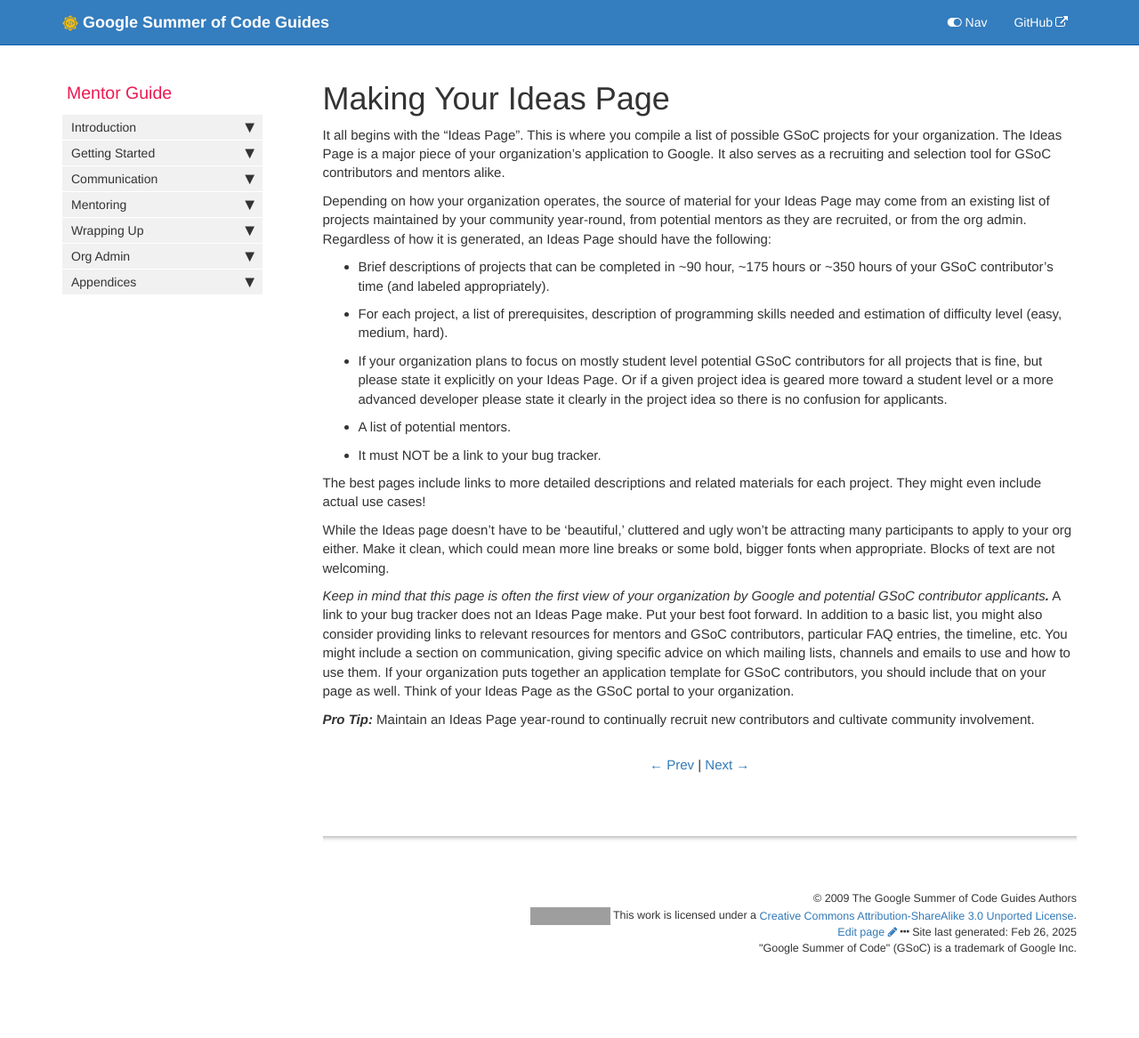
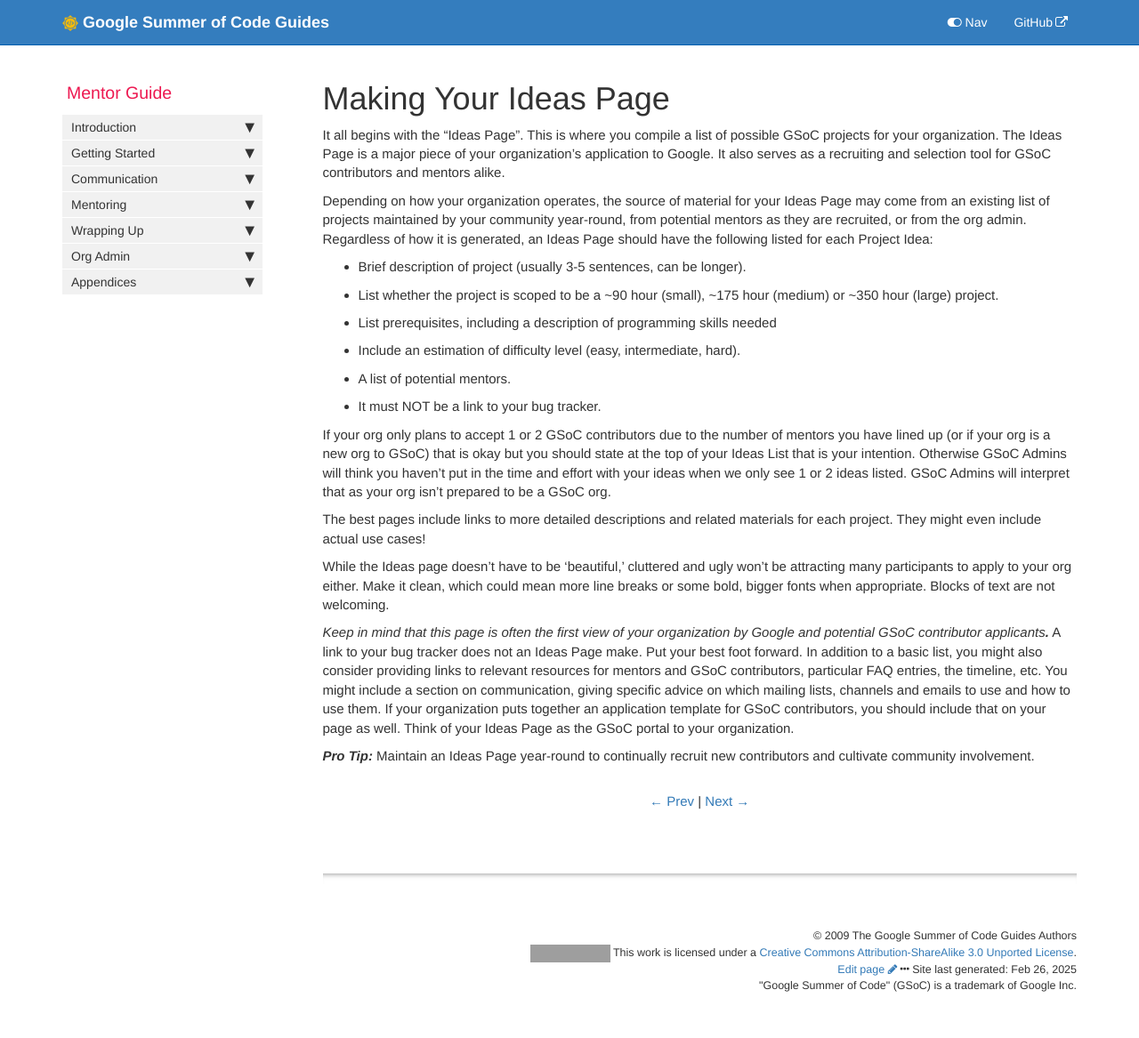
Before and after one commit to google/gsocguides, a Jekyll site: the page built from pages/mentor/18-making_your_ideas_page.md, in a window 1280 px wide. Shown: the whole page at 89% size. Built offline with Jekyll 4.4.1, drawn with Linux system fonts in a browser that asks for light colours; before the commit the page ends 1126 px from its top, so only the background shows below that; grey boxes are pictures that could not be loaded.

Commit message:
Update 18-making_your_ideas_page.md
clarify Ideas list reqs

```diff
--- a/pages/mentor/18-making_your_ideas_page.md
+++ b/pages/mentor/18-making_your_ideas_page.md
@@ -8,13 +8,16 @@ sidebar: mentor_sidebar
 
 It all begins with the "Ideas Page". This is where you compile a list of possible GSoC projects for your organization. The Ideas Page is a major piece of your organization's application to Google. It also serves as a recruiting and selection tool for GSoC contributors and mentors alike.
 
-Depending on how your organization operates, the source of material for your Ideas Page may come from an existing list of projects maintained by your community year-round, from potential mentors as they are recruited, or from the org admin. Regardless of how it is generated, an Ideas Page should have the following:
+Depending on how your organization operates, the source of material for your Ideas Page may come from an existing list of projects maintained by your community year-round, from potential mentors as they are recruited, or from the org admin. Regardless of how it is generated, an Ideas Page should have the following listed for each Project Idea:
 
-* Brief descriptions of projects that can be completed in ~90 hour, ~175 hours or ~350 hours of your GSoC contributor's time (and labeled appropriately).
-* For each project, a list of prerequisites, description of programming skills needed and estimation of difficulty level (easy, medium, hard).
-* If your organization plans to focus on mostly student level potential GSoC contributors for all projects that is fine, but please state it explicitly on your Ideas Page. Or if a given project idea is geared more toward a student level or a more advanced developer please state it clearly in the project idea so there is no confusion for applicants.
+* Brief description of project (usually 3-5 sentences, can be longer).
+* List whether the project is scoped to be a ~90 hour (small), ~175 hour (medium) or ~350 hour (large) project.
+* List prerequisites, including a description of programming skills needed
+* Include an estimation of difficulty level (easy, intermediate, hard).
 * A list of potential mentors.
 * It must NOT be a link to your bug tracker.
+
+If your org only plans to accept 1 or 2 GSoC contributors due to the number of mentors you have lined up (or if your org is a new org to GSoC) that is okay but you should state at the top of your Ideas List that is your intention. Otherwise GSoC Admins will think you haven't put in the time and effort with your ideas when we only see 1 or 2 ideas listed. GSoC Admins will interpret that as your org isn't prepared to be a GSoC org.
 
 The best pages include links to more detailed descriptions and related materials for each project. They might even include actual use cases!
 
```
